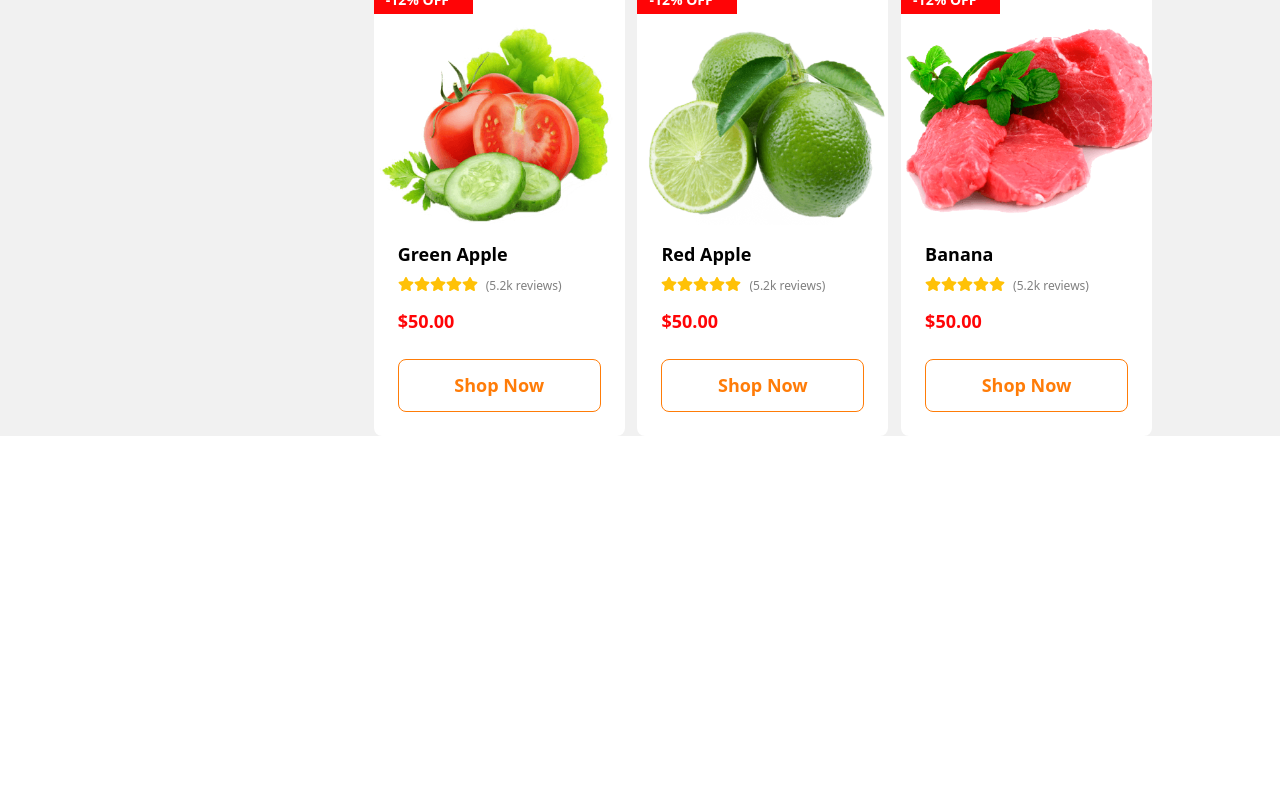
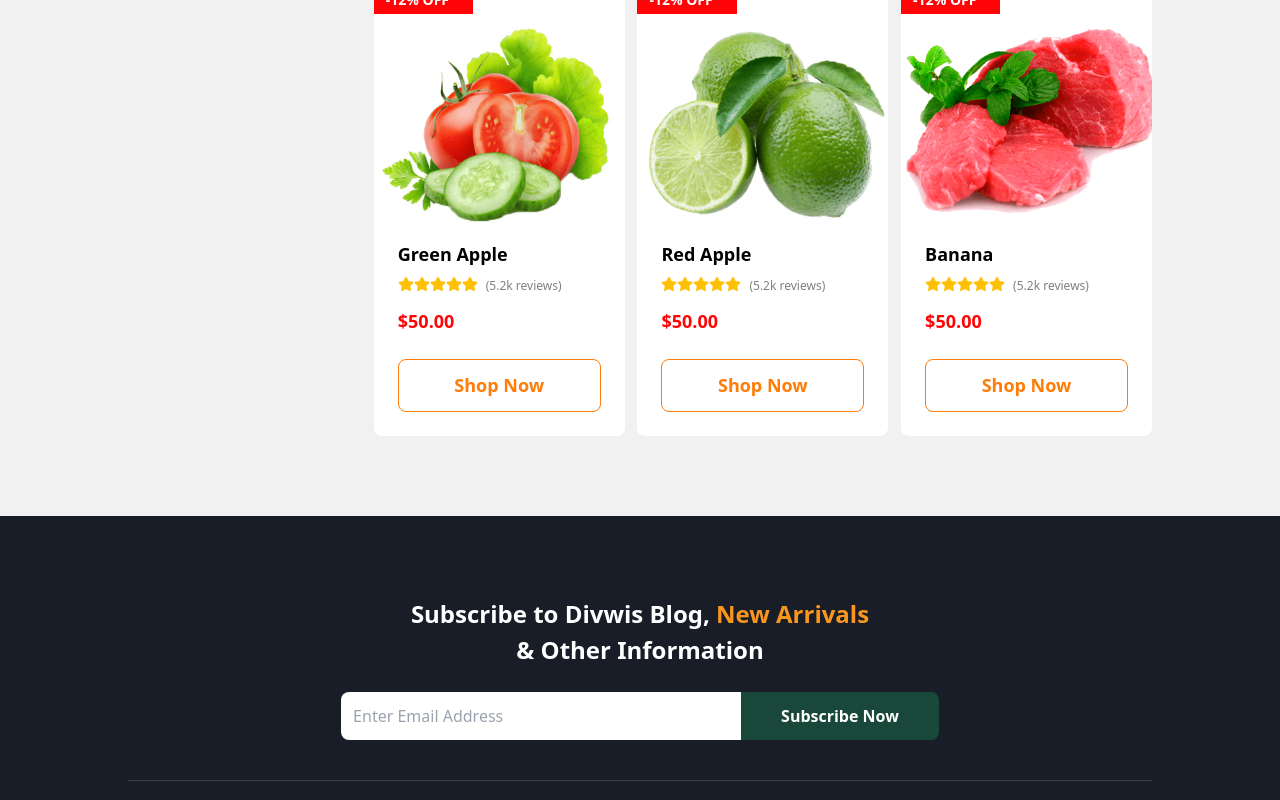
Before and after one commit to Frokesy/divwis, a React (Vite) app: page /shops/1 in a window 1280 px wide. Shown: the part 1562-2362 px from the top of the page. Before the commit the page ends 1998 px from the top, so only its background shows below. Built offline with nearby package versions, Linux system fonts and the light colour scheme; no server answers; the database is empty.

Commit message:
added Footer component to shops

```diff
--- a/src/pages/shops/index.tsx
+++ b/src/pages/shops/index.tsx
@@ -3,6 +3,7 @@ import Header from "../../components/defaults/Header";
 import NavMenu from "../../components/defaults/NavMenu";
 import MainContent from "../../components/shops/MainContent";
 import SideNav from "../../components/shops/SideNav";
+import Footer from "../../components/defaults/Footer";
 
 const Shops = () => {
   const { category_id } = useParams();
@@ -10,7 +11,7 @@ const Shops = () => {
     <div>
       <Header />
       <NavMenu />
-      <div className="bg-[#f1f1f1] min-h-[80vh]">
+      <div className="bg-[#f1f1f1] min-h-[80vh] pb-[10vh]">
         <div className="flex w-[80vw] mx-auto justify-between pt-[10vh]">
           <div className="w-[22%]">
             <SideNav id={category_id} />
@@ -20,6 +21,7 @@ const Shops = () => {
           </div>
         </div>
       </div>
+      <Footer />
     </div>
   );
 };
```
